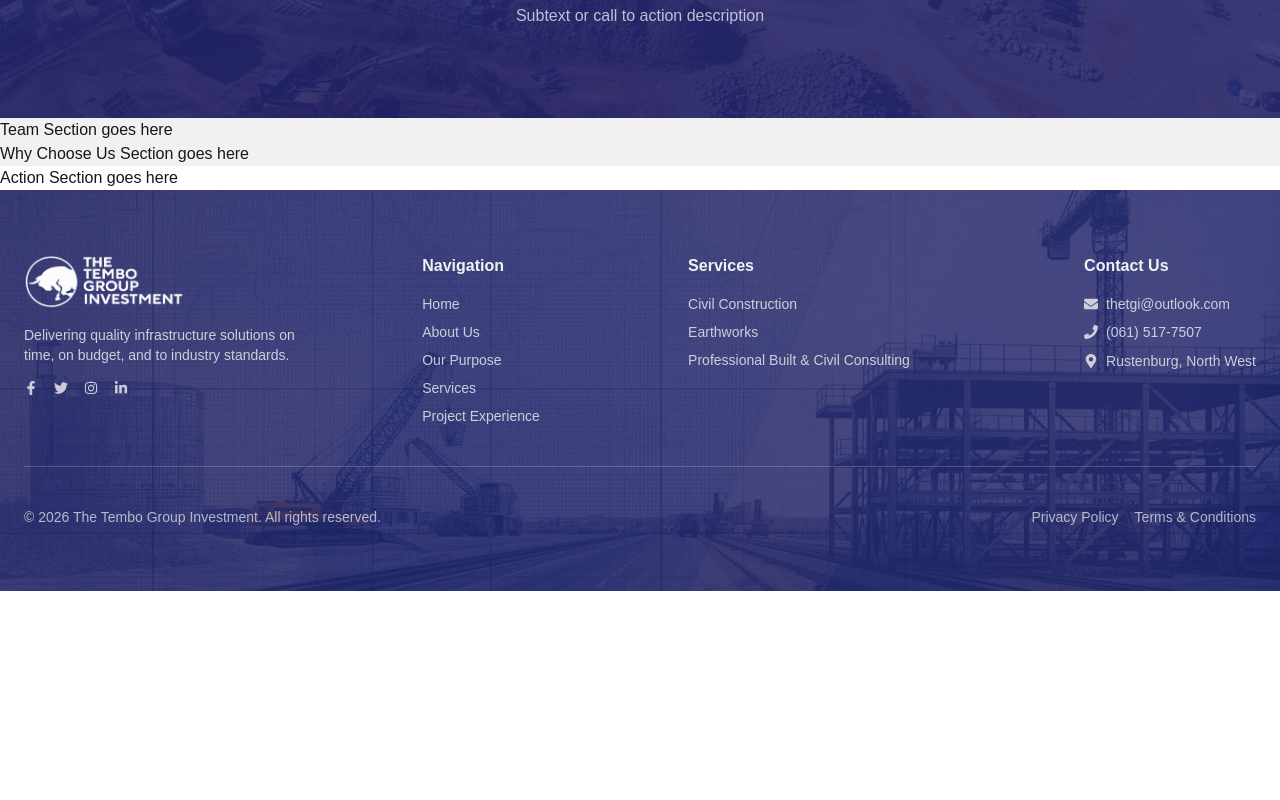
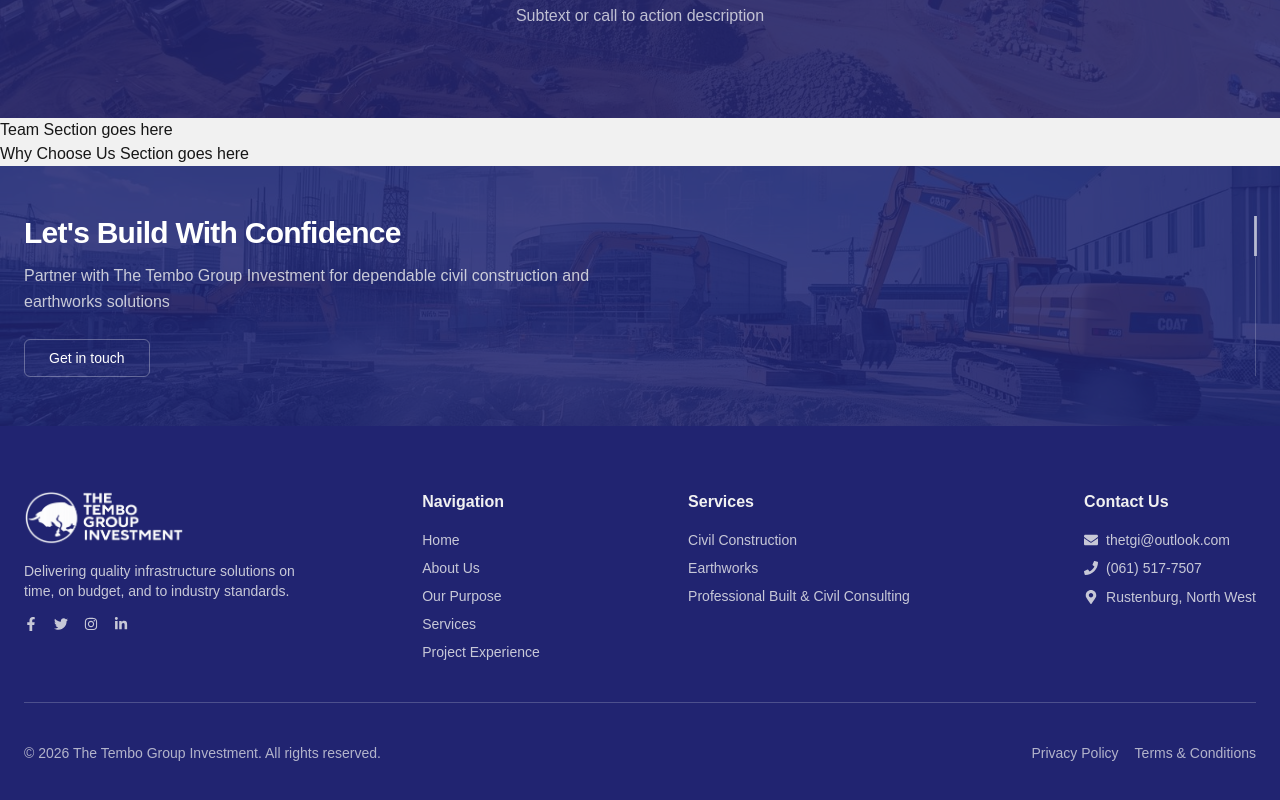
Before and after one commit to InolofatsengMotloba/bluewhite-businesslandingpage, a Next.js app: page / in a window 1280 px wide. Shown: the part 1778-2578 px from the top of the page. Before the commit the page ends 2369 px from the top, so only its background shows below. Built offline with nearby package versions, Linux system fonts and the light colour scheme.

Commit message:
Refactor Action component and update Footer component with new styles and content to match

```diff
--- a/components/Action.js
+++ b/components/Action.js
@@ -1,7 +1,56 @@
+import Image from "next/image";
+
 export default function Action() {
   return (
-    <>
-      <h1>Action Section goes here</h1>
-    </>
+    <section className="relative w-full overflow-hidden">
+      {/* Fixed, shallow height so it reveals fully with footer */}
+      <div className="relative h-55 sm:h-65">
+        {/* Background image */}
+        <Image
+          src="/BG10.jpg"
+          alt="Construction background"
+          fill
+          className="object-cover"
+          priority
+        />
+
+        {/* Brand overlay */}
+        <div className="absolute inset-0 bg-[#212471]/85" />
+
+        {/* Content */}
+        <div className="relative z-10 h-full">
+          <div className="max-w-7xl mx-auto h-full px-6 grid grid-cols-1 md:grid-cols-2 items-center">
+            {/* LEFT: Text content */}
+            <div className="max-w-xl">
+              <h2 className="text-white text-2xl sm:text-3xl font-semibold tracking-tight">
+                Let's Build With Confidence
+              </h2>
+
+              <p className="mt-3 text-sm sm:text-base text-[#F1F1F1]/80 leading-relaxed">
+                Partner with The Tembo Group Investment for dependable civil
+                construction and earthworks solutions
+              </p>
+
+              <div className="mt-6">
+                <a
+                  href="tel:+27615177507"
+                  className="inline-flex items-center justify-center rounded-md border border-white/30 px-6 py-2 text-sm font-medium text-white hover:bg-white hover:text-[#212471] transition-colors duration-200"
+                >
+                  Get in touch
+                </a>
+              </div>
+            </div>
+
+            {/* RIGHT: Quiet structural balance */}
+            <div className="hidden md:flex h-full items-center justify-end">
+              <div className="relative h-40 w-px bg-white/20">
+                {/* Subtle accent block */}
+                <span className="absolute top-0 -right-px h-10 w-0.75 bg-white/60" />
+              </div>
+            </div>
+          </div>
+        </div>
+      </div>
+    </section>
   );
 }
--- a/components/Footer.js
+++ b/components/Footer.js
@@ -12,9 +12,9 @@ import {
 
 export default function Footer() {
   return (
-    <footer className="relative text-white">
+    <footer className="relative text-white bg-[#212471]">
       {/* Background Image */}
-      <div className="absolute inset-0 -z-10">
+      {/* <div className="absolute inset-0 -z-10">
         <Image
           src="/BG7.jpg"
           alt="Footer background"
@@ -23,8 +23,8 @@ export default function Footer() {
           priority
         />
         {/* Overlay */}
-        <div className="absolute inset-0 bg-[#212471]/80" />
-      </div>
+        {/* <div className="absolute inset-0 bg-[#212471]/80" />
+      </div> */}
 
       <div className="max-w-7xl mx-auto px-6 py-16">
         {/* Mobile: 2 columns (Navigation/Services side-by-side)
```
